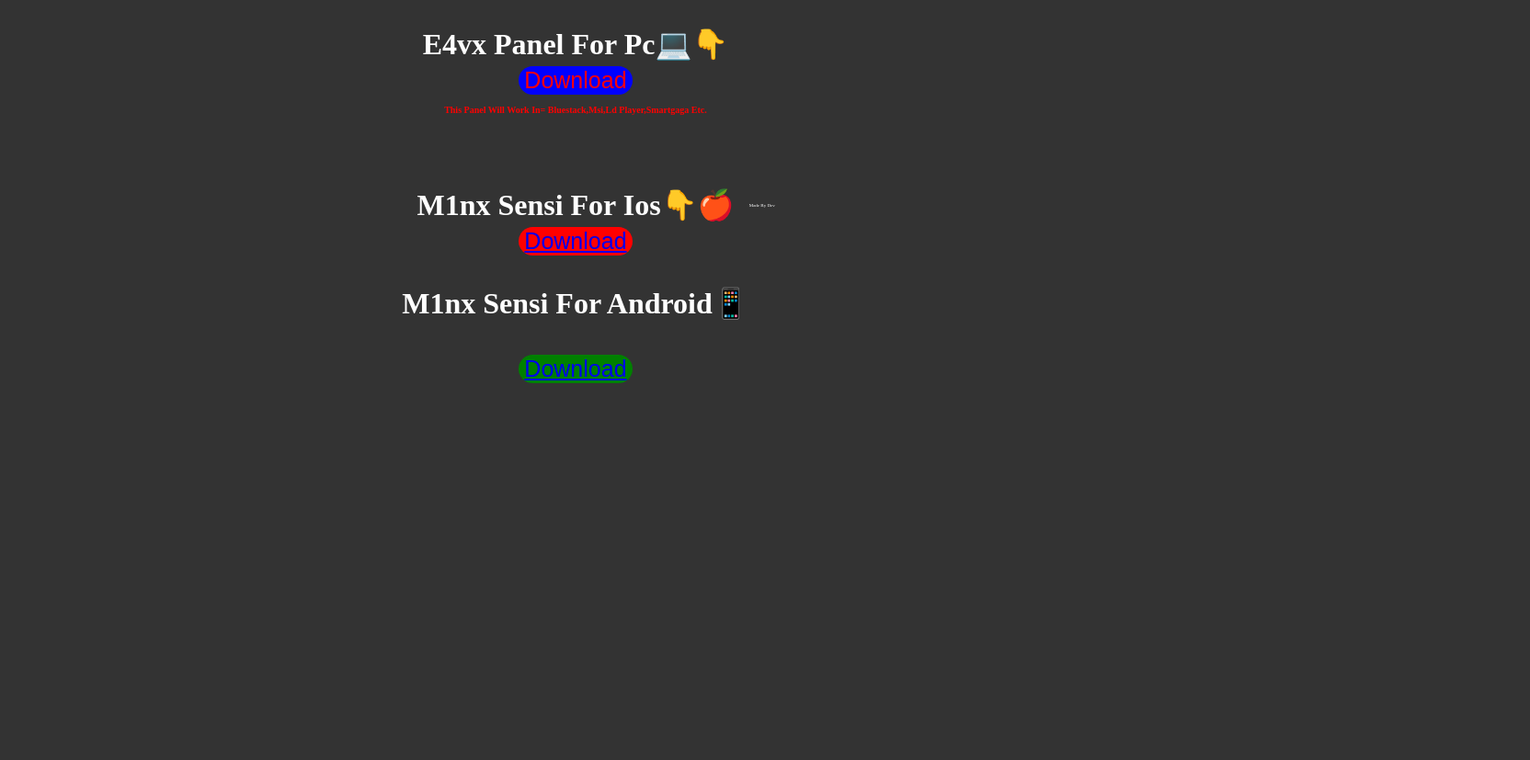
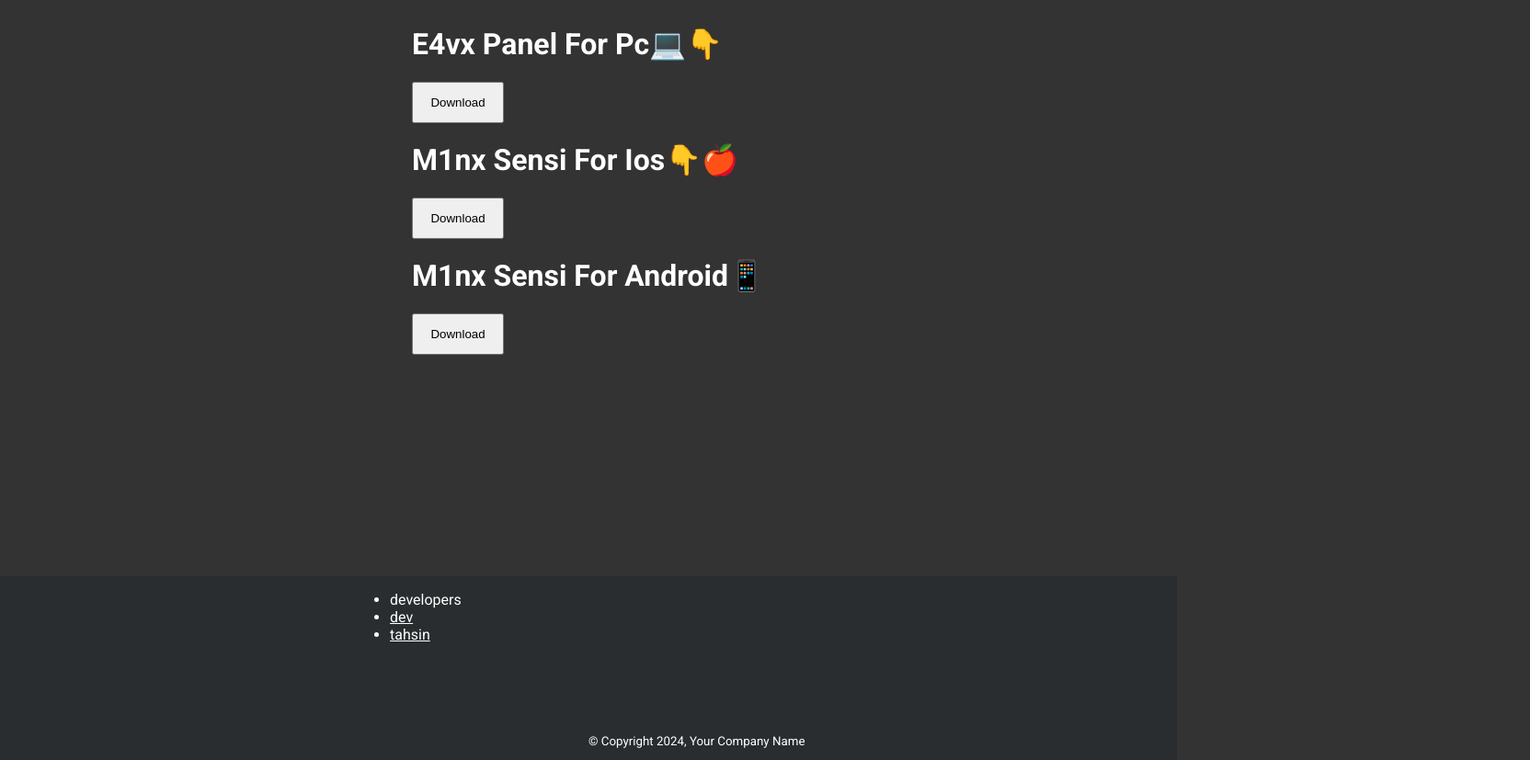
Before and after one commit to devbiswas10/Get-Panel-Prank-Site, a plain HTML site: page next-page.html in a window 1280 px wide. Shown: the whole page at 92% size, 1664 px wide, since content can reach past the window. Before the commit the page ends 800 px from the top, so only its background shows below. Drawn offline with Linux system fonts and the light colour scheme.

Commit message:
big chnages

```diff
--- a/next-page.html
+++ b/next-page.html
@@ -9,40 +9,104 @@
 
 </head>
 <style>
-  body{
+  @import url('https://fonts.googleapis.com/css2?family=Roboto:ital,wght@0,100;0,300;0,400;0,500;0,700;0,900;1,100;1,300;1,400;1,500;1,700;1,900&display=swap');
+
+  body {
     display: flex;
     align-items: center;
     justify-content: center;
     background-color: #333;
     color: white;
+    font-family: "Roboto", sans-serif;
+    overflow-x: hidden;
   }
-  p{
+
+  .cont button {
+    height: 45px;
+    width: 100px;
+    border: none solid;
+    cursor: pointer;
+  }
+
+  .cont button:hover {
+    background-color: blueviolet;
+  }
+
+  .cont button:active {
+    background-color: blueviolet;
+    transform: scale(0.1);
+  }
+
+  .cont button a {
+    text-decoration: none;
+    color: black;
+  }
+
+  .footer {
+    height: 200px;
+    width: 100%;
+    background-color: rgb(41, 45, 47);
+    color: rgb(255, 255, 255);
+    position: absolute;
+    top: 78.4vh;
 
   }
 
+  .footer ol {
+    list-style: disc;
+    position: relative;
+    left: 30%;
+  }
+
+  .footer ol a {
+    color: white;
+  }
+
+  .footer small {
+    position: relative;
+    top: 40%;
+    left: 50%;
+    transform: translate(-50%, -50%);
+  }
 </style>
 
 
 <body>
-  <h1 style="text-align: center;">E4vx Panel For Pc💻👇 <br>
-  <a   href="https://youtu.be/xrhOlckizN0">
-    <button style="color: red; background-color: blue; border: 0cap; font-size: 25px; border-radius: 25px;">Download</button>
-  </a>
-<p style="font-size: 10px  ; color: red;">This Panel Will Work In= Bluestack,Msi,Ld Player,Smartgaga Etc.</p> <br>
-<p>M1nx Sensi For Ios👇🍎
-  <br>
-<button style="font-size: 25px;background-color: red  ; border: 0cap; border-radius: 25px;"> <a  href="Fak u page.html">Download</a>
-</button>
+  <div class="cont">
 
-</p>
-<p>M1nx Sensi For Android📱</p>
-<button style="font-size: 25px; border: 25px; border-radius: 25px; background-color: green;">
-  <a href="Fak u page.html">Download</a>
-</button>
-</h1>
+    <h1>E4vx Panel For Pc💻👇</h1>
+    <a href="https://youtu.be/kQrpynAP9Oc?si=NAynUvNQu318moQY">
+      <button> Download</button>
+    </a>
 
-<p style="font-size: 5px;">Made By Dev</p>
 
+    <h1>M1nx Sensi For Ios👇🍎</h1>
+
+    <a href="./Fak-u-page.html">
+      <button> Download</button>
+    </a>
+
+
+    <h1>M1nx Sensi For Android📱</h1>
+    <a href="./Fak-u-page.html">
+      <button> Download</button>
+    </a>
+
+
+  </div>
+  <div class="footer">
+
+    <ol>
+      <li>developers</li>
+      <a href="https://github.com/devbiswas10">
+        <li>dev</li>
+      </a>
+      <a href="https://github.com/tahsinzidane">
+        <li>tahsin</li>
+      </a>
+    </ol>
+    <small>&copy; Copyright 2024, Your Company Name</small>
+  </div>
 </body>
 
 
```
Also changed, not shown: Fak u page.html (deleted, +0 -28 lines), Fak-u-page.html (added, +75 -0 lines), index.html (+61 -4 lines).
